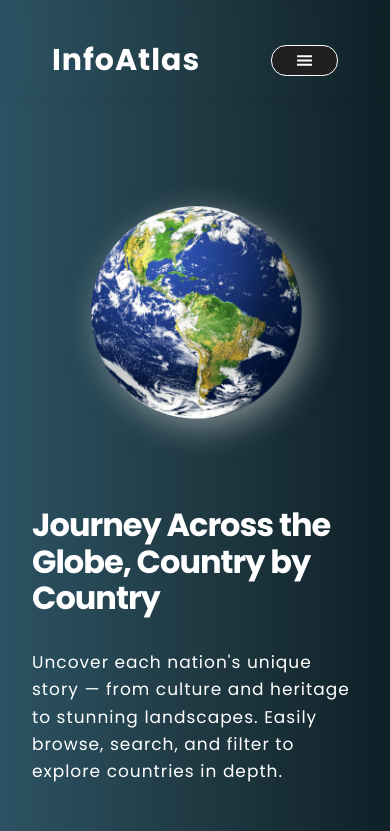
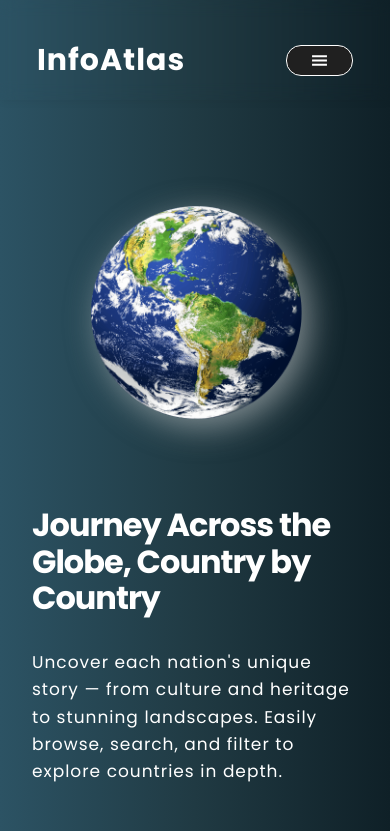
Before and after one commit to anshudevelope/InfoAtlas, a React (Vite) app: page / in a window 390 px wide. Shown: the top 831 px of the page. Built offline with nearby package versions, Linux system fonts and the light colour scheme.

Commit message:
menu updated

```diff
--- a/src/App.css
+++ b/src/App.css
@@ -294,6 +294,12 @@ nav ul {
     & li:last-child {
       margin-bottom: 1.2rem;
     }
+  }
+}
+
+@media screen and (max-width: 400px){
+   header{
+    padding: 1rem 0.5rem;
   }
 }
 
```
